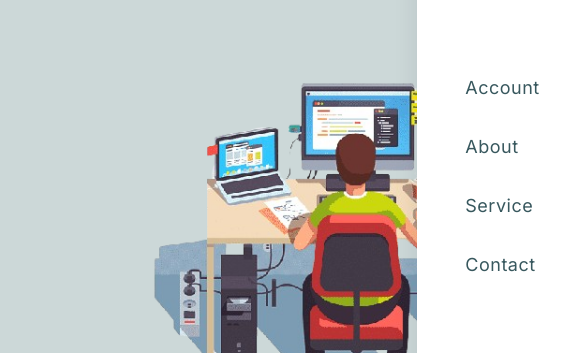
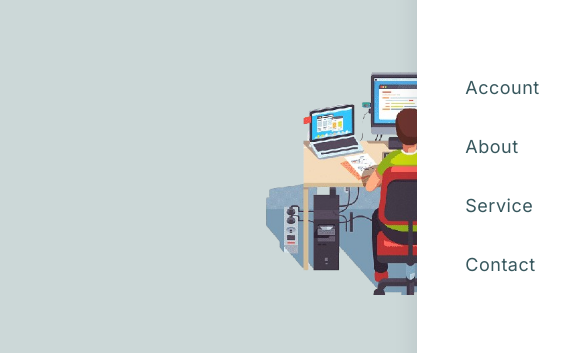
Before and after one commit to Avishka426/MyPortfolio, a plain HTML site: page index.html in a window 390 px wide. Shown: the part 75-428 px from the top of the page, 585 px wide, since content can reach past the window. Drawn offline with nearby package versions, Linux system fonts and the light colour scheme.

Commit message:
update 2

```diff
--- a/style.css
+++ b/style.css
@@ -353,15 +353,15 @@
     justify-content: center;
   }
   .grid-item-2 {
-    order: 1;
-    display: flex;
-    flex-direction: column;
-    align-items: center;
-    justify-content: center;
+    order: 1 !important;
+    display: flex !important;
+    flex-direction: column !important;
+    align-items: center !important;
+    justify-content: center !important;
   }
   .team_img_wrapper {
-    width: 350px;
-    height: 350px;
+    width: 250px !important;
+    height: 250px !important;
   }
   .featured_info span {
     font-size: 19px;
```
